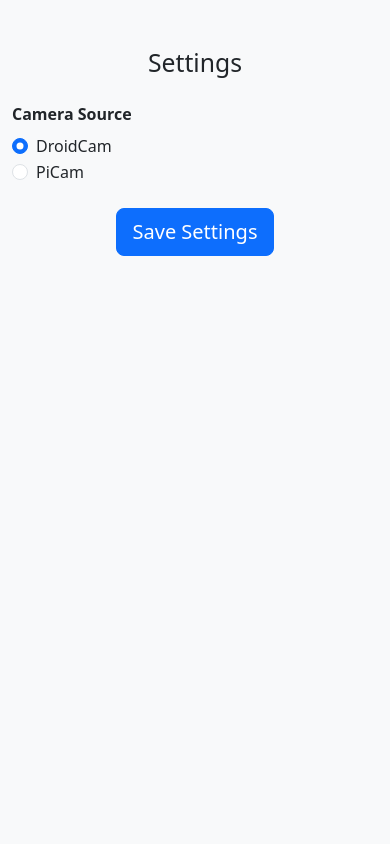
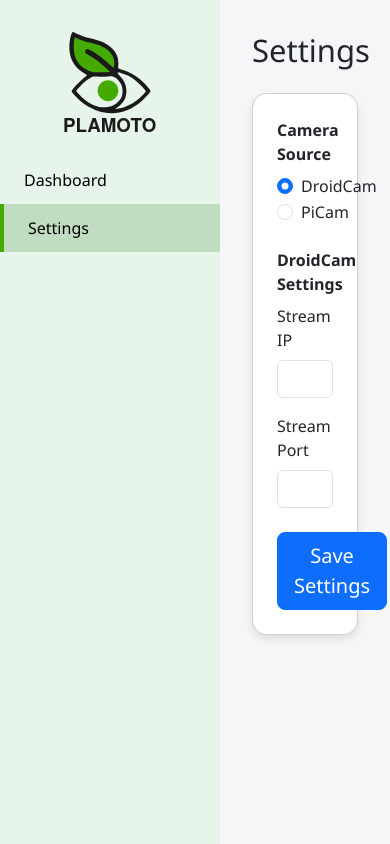
Before and after one commit to PANDORIXX/plamoto, a Flask app: page /settings in a window 390 px wide. Run offline with Flask 3, Linux system fonts and the light colour scheme; parts of the project's set-up code (start-up, migrations or seed data) failed here and were passed over.

Commit message:
updated webapp, now using bootstrap 5 template for consistency and sidebar

```diff
--- a/app.py
+++ b/app.py
@@ -1,37 +1,16 @@
 from flask import Flask, render_template, redirect, url_for, request
-from camera import droidcam_capture_image, picam_capture_image
+from camera import capture_image
+from settings import load_settings, save_settings
 import threading
 import logging
 from logging.handlers import RotatingFileHandler
 import os
 import time
-import json
 
 SETTINGS_FILE = 'settings.json'
 IMAGE_DIR = 'static/images'
 LOG_FILE = 'logs/plant_monitor.log'
 BACKGROUND_CAPTURE_INTERVAL = 60 * 60
-
-# Function to load current settings out of json
-def load_settings():
-    try:
-        with open(SETTINGS_FILE, 'r') as f:
-            return json.load(f)
-    except FileNotFoundError:
-        return {'camera_source': 'droidcam'}
-
-# Function to save changes to the settings to json
-def save_settings(settings):
-    with open(SETTINGS_FILE, 'w') as f:
-        json.dump(settings, f, indent=2)
-
-# Function to capture image according the currently selected camera source
-def capture_image():
-    settings = app.config['SETTINGS']
-    if settings.get('camera_source') == 'droidcam':
-        droidcam_capture_image()
-    else:
-        picam_capture_image()
 
 # Background thread for capturing images at regular intervals
 class BackgroundCaptureThread(threading.Thread):
@@ -46,7 +25,7 @@
         self.is_running = True
         while not self._stop_event.is_set():
             self.next_capture_time = time.time() + self.interval
-            capture_image()
+            capture_image(app.config['SETTINGS'])
             time.sleep(self.interval)
 
     def stop(self):
@@ -73,7 +52,7 @@
 app = Flask(__name__)
 
 # Initialize app config
-app.config['SETTINGS'] = load_settings()
+app.config['SETTINGS'] = load_settings(SETTINGS_FILE)
 app.config['BACKGROUND_CAPTURE_THREAD'] = None
 
 # Landing page with latest image
@@ -94,26 +73,32 @@
     if request.method == 'POST':
         # Read values from form
         camera_source = request.form.get('camera_source')
-        picam_resolution = request.form.get('picam_resolution', '1280x720')
+        droidcam_ip = request.form.get('droidcam_ip')
+        droidcam_port = request.form.get('droidcam_port')
+        picam_awb_mode = request.form.get('picam_awb_mode')
+        logging.info(f'Values sucessfully read from settings form.')
 
         # Save to settings file
         new_settings = {
             'camera_source': camera_source,
-            'picam_resolution': picam_resolution
+            'droidcam_ip': droidcam_ip,
+            'droidcam_port': droidcam_port,
+            'picam_awb_mode': picam_awb_mode
         }
-        save_settings(new_settings)
+        save_settings(SETTINGS_FILE, new_settings)
         app.config['SETTINGS'] = new_settings
+        logging.info('Settings saved and applied.')
 
         return redirect(url_for('settings'))  # Reload page with new values
 
     # For GET request – load settings to show in form
-    current_settings = load_settings()
+    current_settings = load_settings(SETTINGS_FILE)
     return render_template('settings.html', **current_settings)
 
 # Link to capture a new image
 @app.route('/capture')
 def capture():
-    capture_image()
+    capture_image(app.config['SETTINGS'])
     return redirect(url_for('index'))
 
 # Link to toggle background capture
--- /dev/null
+++ b/settings.py
@@ -0,0 +1,14 @@
+import json
+
+# Function to load current settings out of json
+def load_settings(file):
+    try:
+        with open(file, 'r') as f:
+            return json.load(f)
+    except FileNotFoundError:
+        return {'camera_source': 'droidcam'}
+
+# Function to save changes to the settings to json
+def save_settings(file, settings):
+    with open(file, 'w') as f:
+        json.dump(settings, f, indent=2)
--- a/templates/settings.html
+++ b/templates/settings.html
@@ -2,14 +2,78 @@
 <html lang="en">
 <head>
   <meta charset="UTF-8" />
+  <meta name="viewport" content="width=device-width, initial-scale=1" />
   <title>PLAMOTO - Settings</title>
   <link rel="icon" type="image/x-icon" href="{{ url_for('static', filename='webapp/favicon.ico') }}">
   <link href="https://cdn.jsdelivr.net/npm/bootstrap@5.3.2/dist/css/bootstrap.min.css" rel="stylesheet" />
+  <style>
+    body {
+      font-family: 'Segoe UI', sans-serif;
+      background-color: #f4f6f8;
+    }
+
+    .sidebar {
+      height: 100vh;
+      position: fixed;
+      top: 0;
+      left: 0;
+      width: 220px;
+      background-color: #e6f4ea;
+      color: #333333;
+      padding-top: 2rem;
+    }
+
+    .sidebar a {
+      color: #000000;
+      display: block;
+      padding: 0.75rem 1.5rem;
+      text-decoration: none;
+    }
+
+    .sidebar a:hover, .sidebar a.active {
+      background-color: #c1ddc1;
+      border-left: 4px solid #44aa00;
+    }
+
+    .main-content {
+      margin-left: 220px;
+      padding: 2rem;
+    }
+
+    .card {
+      border-radius: 15px;
+      box-shadow: 0 4px 8px rgba(0, 0, 0, 0.1);
+    }
+
+    .header-logo {
+      height: 100px;
+    }
+
+    .hidden {
+      display: none;
+    }
+  </style>
 </head>
-<body class="bg-light">
-  <div class="container py-5">
-    <h2 class="mb-4 text-center">Settings</h2>
+<body>
 
+  <!-- Sidebar -->
+  <div class="sidebar">
+    <div class="text-center mb-4">
+      <img src="{{ url_for('static', filename='webapp/logo.svg') }}" class="header-logo" alt="Logo">
+    </div>
+    <a href="{{ url_for('index') }}">Dashboard</a>
+    <a href="{{ url_for('settings') }}" class="active">Settings</a>
+  </div>
+
+  <!-- Main content -->
+  <div class="main-content">
+    <div class="mb-4 text-center">
+      <h1 class="display-5">Settings</h1>
+    </div>
+
+    <div class="row justify-content-center">
+      <div class="col-md-8">
+        <div class="card p-4">
           <form method="POST" action="{{ url_for('settings') }}">
             <!-- Camera source toggle -->
             <div class="mb-4">
@@ -23,10 +87,61 @@
                 <label class="form-check-label" for="picam">PiCam</label>
               </div>
             </div>
+
+            <!-- DroidCam specific settings -->
+            <div id="droidcam-settings" class="mb-4 hidden">
+              <label class="form-label fw-bold">DroidCam Settings</label>
+              <div class="mb-3">
+                <label for="droidcam_ip" class="form-label">Stream IP</label>
+                <input type="text" class="form-control" id="droidcam_ip" name="droidcam_ip" value="{{ droidcam_ip }}">
+              </div>
+              <div class="mb-3">
+                <label for="droidcam_port" class="form-label">Stream Port</label>
+                <input type="number" class="form-control" id="droidcam_port" name="droidcam_port" value="{{ droidcam_port }}">
+              </div>
+            </div>
+
+            <!-- PiCam specific settings -->
+            <div id="picam-settings" class="mb-4 hidden">
+              <label class="form-label fw-bold">PiCam Settings</label>
+              <div class="mb-3">
+                <label for="picam_awb_mode" class="form-label">AWB-Mode (Automatic White Balancing)</label>
+                <input type="number" class="form-control" id="picam_awb_mode" name="picam_awb_mode" value="{{ picam_awb_mode }}">
+              </div>
+            </div>
+
             <div class="text-center">
               <button type="submit" class="btn btn-primary btn-lg">Save Settings</button>
             </div>
           </form>
         </div>
+      </div>
+    </div>
+  </div>
+
+  <!-- JavaScript to toggle settings -->
+  <script>
+    const droidcamRadio = document.getElementById('droidcam');
+    const picamRadio = document.getElementById('picam');
+    const droidcamSettings = document.getElementById('droidcam-settings');
+    const picamSettings = document.getElementById('picam-settings');
+
+    function toggleSettings() {
+      if (droidcamRadio.checked) {
+        droidcamSettings.classList.remove('hidden');
+        picamSettings.classList.add('hidden');
+      } else if (picamRadio.checked) {
+        picamSettings.classList.remove('hidden');
+        droidcamSettings.classList.add('hidden');
+      }
+    }
+
+    // On page load
+    toggleSettings();
+
+    // Event listeners
+    droidcamRadio.addEventListener('change', toggleSettings);
+    picamRadio.addEventListener('change', toggleSettings);
+  </script>
 </body>
 </html>
```
Also changed, not shown: camera.py (+9 -0 lines), templates/index.html (+54 -55 lines). Lines whose indentation alone changed are shown as unchanged.
